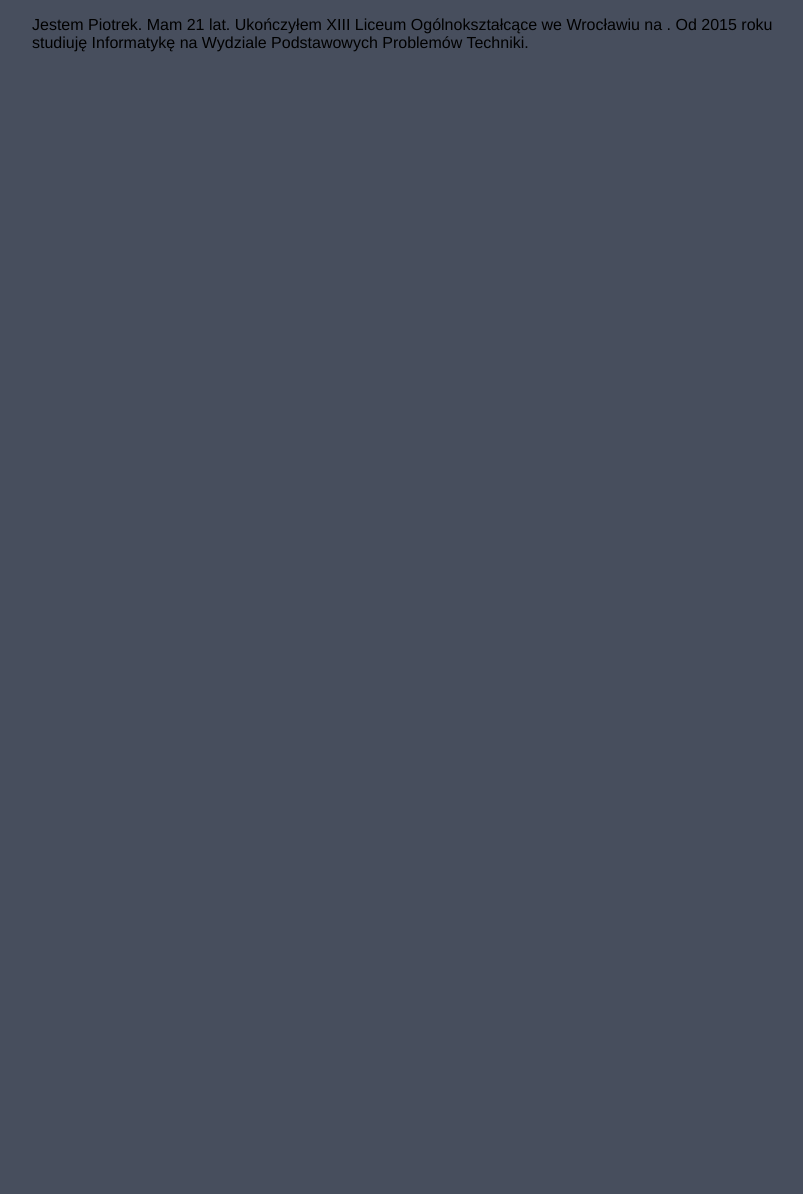
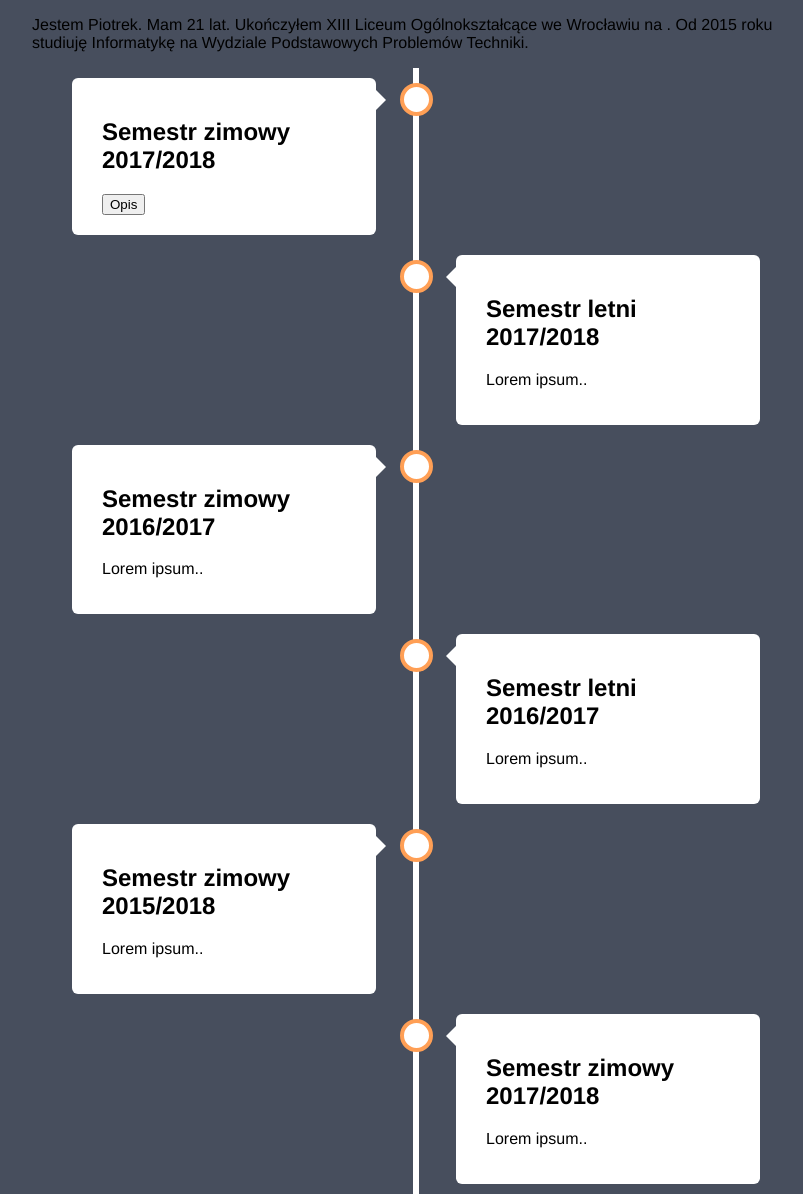
Before and after one commit to hitiminid/WWW, a PHP site: page /semesters.html in a window 1280 px wide. Shown: the part 600-1794 px from the top of the page, without its empty margins (224-1027 px from the left). Before the commit the page ends 652 px from the top, so only its background shows below. Run offline with PHP 8.4, Linux system fonts and the light colour scheme.

Commit message:
Timeline introduced.

```diff
--- a/index_style.css
+++ b/index_style.css
@@ -17,7 +17,7 @@ header {
 }
 
 #panorama {
-   background-image: url('http://666a658c624a3c03a6b2-25cda059d975d2f318c03e90bcf17c40.r92.cf1.rackcdn.com/unsplash_527bf56961712_1.JPG');
+  background-image: url('http://666a658c624a3c03a6b2-25cda059d975d2f318c03e90bcf17c40.r92.cf1.rackcdn.com/unsplash_527bf56961712_1.JPG');
   background-size: cover;
   height: 500px;
   width: 100%;
--- a/semesters.html
+++ b/semesters.html
@@ -5,6 +5,8 @@
   <meta charset="UTF-8">
   <link rel="stylesheet" type="text/css" href="main_style.css">
   <link rel="stylesheet" type="text/css" href="grid.css">
+  <link rel="stylesheet" type="text/css" href="timeline.css">
+  <link rel="stylesheet" type="text/css" href="semesters_style.css">
   <meta name="viewport" content="width=device-width, initial-scale=1.0">
   <style>
     * {
@@ -120,6 +122,48 @@
       Od 2015 roku studiuję Informatykę na Wydziale Podstawowych Problemów Techniki.
     </p>
   </div>
+
+  <div id="timeline-container">
+    <div class="timeline">
+      <div class="container left">
+        <div class="content">
+          <h2>Semestr zimowy 2017/2018</h2>
+          <a><button>Opis</button></a>
+        </div>
+      </div>
+      <div class="container right">
+        <div class="content">
+          <h2>Semestr letni 2017/2018</h2>
+          <p>Lorem ipsum..</p>
+        </div>
+      </div>
+      <div class="container left">
+        <div class="content">
+          <h2>Semestr zimowy 2016/2017</h2>
+          <p>Lorem ipsum..</p>
+        </div>
+      </div>
+      <div class="container right">
+        <div class="content">
+          <h2>Semestr letni 2016/2017</h2>
+          <p>Lorem ipsum..</p>
+        </div>
+      </div>
+      <div class="container left">
+        <div class="content">
+          <h2>Semestr zimowy 2015/2018</h2>
+          <p>Lorem ipsum..</p>
+        </div>
+      </div>
+      <div class="container right">
+        <div class="content">
+          <h2>Semestr zimowy 2017/2018</h2>
+          <p>Lorem ipsum..</p>
+        </div>
+      </div>
+    </div>
+
+  </div>
 </div>
 </body>
 </html>
--- a/semesters_style.css
+++ b/semesters_style.css
@@ -12,3 +12,7 @@
 .faculty-content {
   width: 100%;
 }
+
+.content > button {
+  background-color:red
+}
--- /dev/null
+++ b/timeline.css
@@ -0,0 +1,124 @@
+/* The actual timeline (the vertical ruler) */
+.timeline {
+  position: relative;
+  max-width: 1200px;
+  margin: 0 auto;
+}
+
+/* The actual timeline (the vertical ruler) */
+.timeline::after {
+  content: '';
+  position: absolute;
+  width: 6px;
+  background-color: white;
+  top: 0;
+  bottom: 0;
+  left: 50%;
+  margin-left: -3px;
+}
+
+/* Container around content */
+.container {
+  padding: 10px 40px;
+  position: relative;
+  background-color: inherit;
+  width: 50%;
+}
+
+/* The circles on the timeline */
+.container::after {
+  content: '';
+  position: absolute;
+  width: 25px;
+  height: 25px;
+  right: -17px;
+  background-color: white;
+  border: 4px solid #FF9F55;
+  top: 15px;
+  border-radius: 50%;
+  z-index: 1;
+}
+
+/* Place the container to the left */
+.left {
+  left: 0;
+}
+
+/* Place the container to the right */
+.right {
+  left: 50%;
+}
+
+/* Add arrows to the left container (pointing right) */
+.left::before {
+  content: " ";
+  height: 0;
+  position: absolute;
+  top: 22px;
+  width: 0;
+  z-index: 1;
+  right: 30px;
+  border: medium solid white;
+  border-width: 10px 0 10px 10px;
+  border-color: transparent transparent transparent white;
+}
+
+/* Add arrows to the right container (pointing left) */
+.right::before {
+  content: " ";
+  height: 0;
+  position: absolute;
+  top: 22px;
+  width: 0;
+  z-index: 1;
+  left: 30px;
+  border: medium solid white;
+  border-width: 10px 10px 10px 0;
+  border-color: transparent white transparent transparent;
+}
+
+/* Fix the circle for containers on the right side */
+.right::after {
+  left: -16px;
+}
+
+/* The actual content */
+.content {
+  padding: 20px 30px;
+  background-color: white;
+  position: relative;
+  border-radius: 6px;
+}
+
+/* Media queries - Responsive timeline on screens less than 600px wide */
+@media all and (max-width: 600px) {
+/* Place the timelime to the left */
+  .timeline::after {
+    left: 31px;
+  }
+
+/* Full-width containers */
+  .container {
+    width: 100%;
+    padding-left: 70px;
+    padding-right: 25px;
+  }
+
+/* Make sure that all arrows are pointing leftwards */
+  .container::before {
+    left: 60px;
+    border: medium solid white;
+    border-width: 10px 10px 10px 0;
+    border-color: transparent white transparent transparent;
+  }
+
+/* Make sure all circles are at the same spot */
+  .left::after, .right::after {
+    left: 15px;
+  }
+
+/* Make all right containers behave like the left ones */
+  .right {
+    left: 0%;
+  }
+}
```
Also changed, not shown: hobbies.html (+19 -0 lines), hobbies_style.css (+30 -0 lines).
